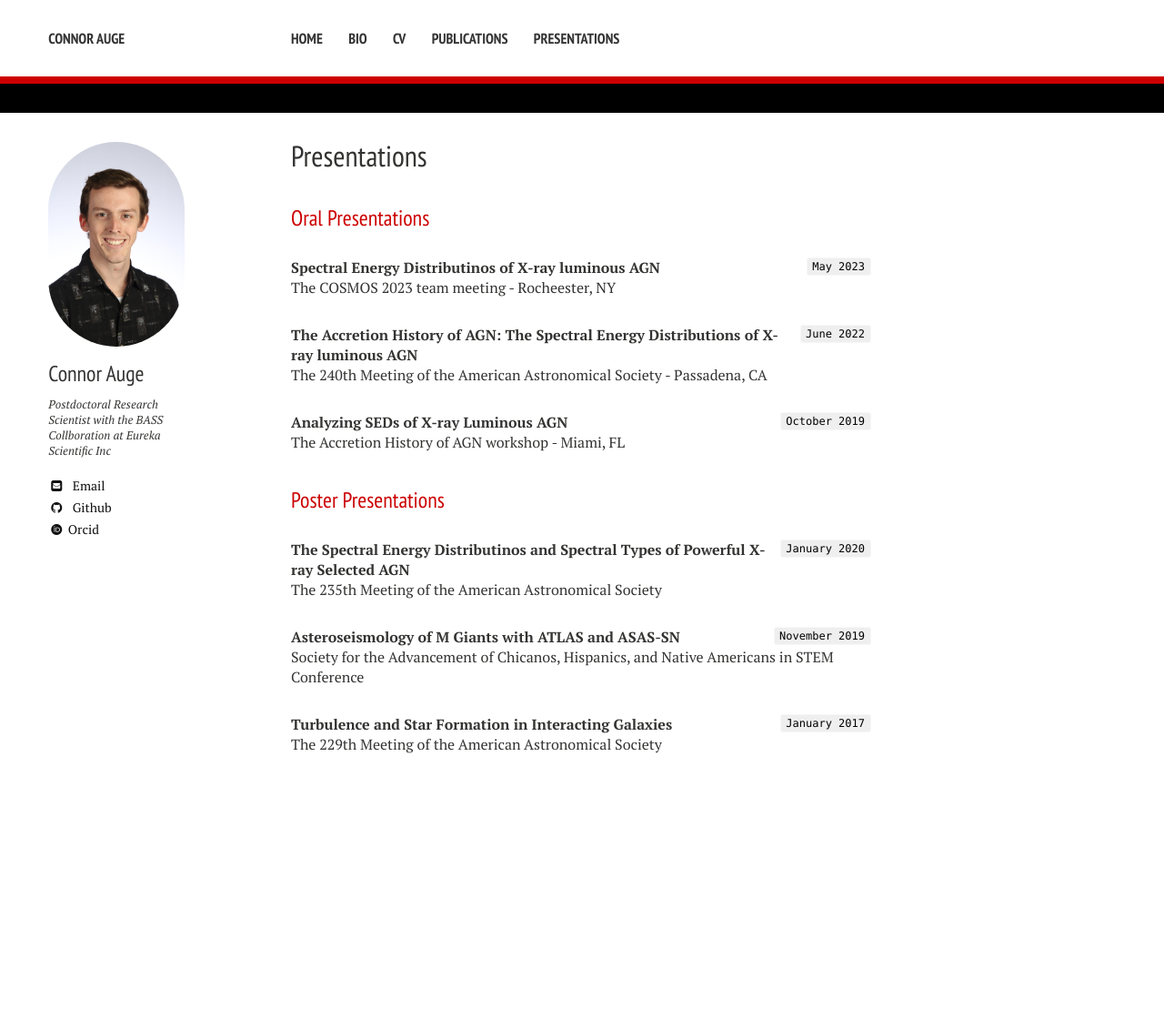
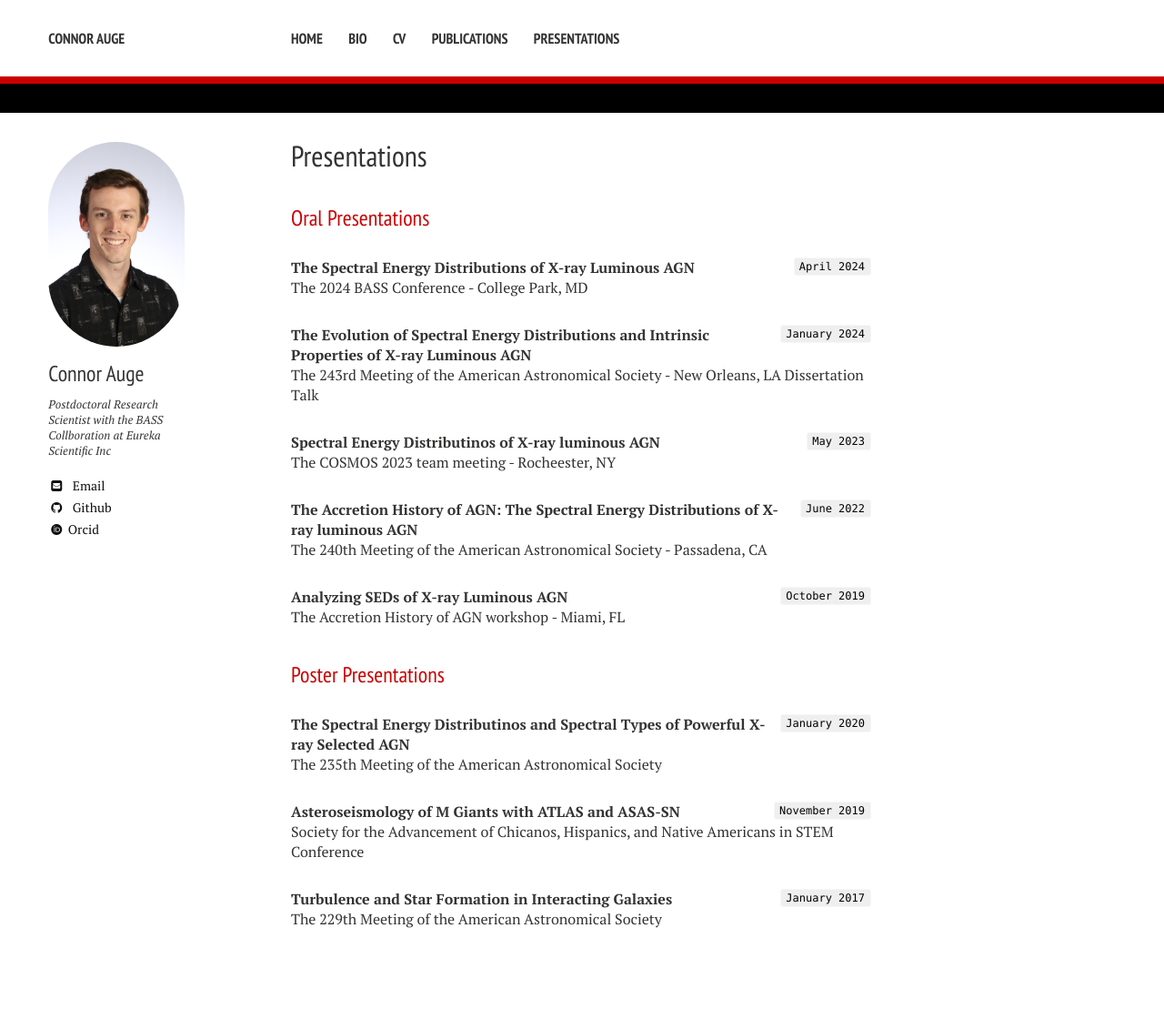
Before and after one commit to cwauge/cwauge.github.io, a Jekyll site: the page built from presentations.md, in a window 1280 px wide. Shown: the whole page at 91% size. Built offline with Jekyll 4.4.1, drawn with Linux system fonts in a browser that asks for light colours; nearby versions of some CDN libraries; some web fonts are replaced; before the commit the page ends 939 px from its top, so only the background shows below that.

Commit message:
Postdoc update

```diff
--- a/presentations.md
+++ b/presentations.md
@@ -5,6 +5,15 @@ excerpt: "Recent Presentations"
 ---
 
 ## Oral Presentations
+`April 2024`
+**The Spectral Energy Distributions of X-ray Luminous AGN**<br/>
+The 2024 BASS Conference - College Park, MD
+
+`January 2024`
+**The Evolution of Spectral Energy Distributions and Intrinsic Properties of X-ray Luminous AGN**<br/>
+The 243rd Meeting of the American Astronomical Society - New Orleans, LA
+Dissertation Talk
+
 `May 2023`
 **Spectral Energy Distributinos of X-ray luminous AGN**<br/>
 The COSMOS 2023 team meeting - Rocheester, NY
```
